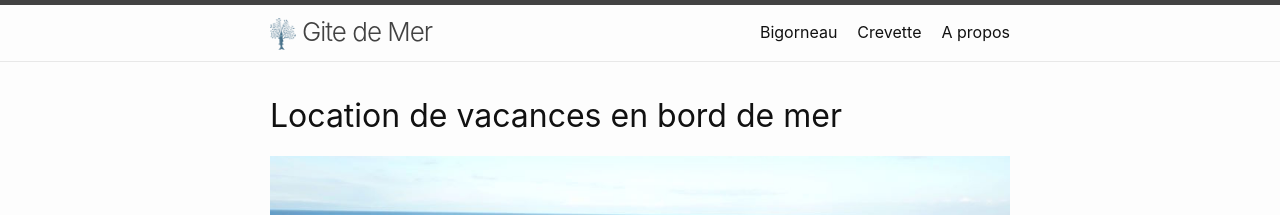
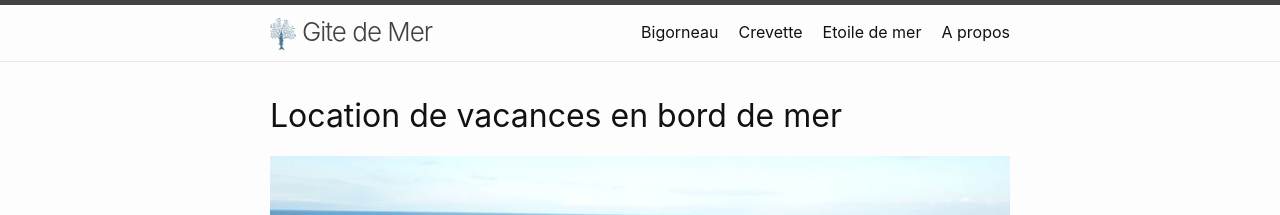
Before and after one commit to cedrox/gites, a Jekyll site: the page built from index.md, in a window 1280 px wide. Shown: the top 215 px of the page. Built offline with Jekyll 4.4.1, drawn with Linux system fonts in a browser that asks for light colours.

```diff
--- a/_config.yml
+++ b/_config.yml
@@ -35,7 +35,7 @@
 header_pages:
   - Bigorneau.md
   - Crevette.md
-  - EtoileDeMer.md
+  - Etoile.md
   - about.md
 # Set to `true` to show excerpts on the homepage.
 #
```
Also changed, not shown: 1 other file.
